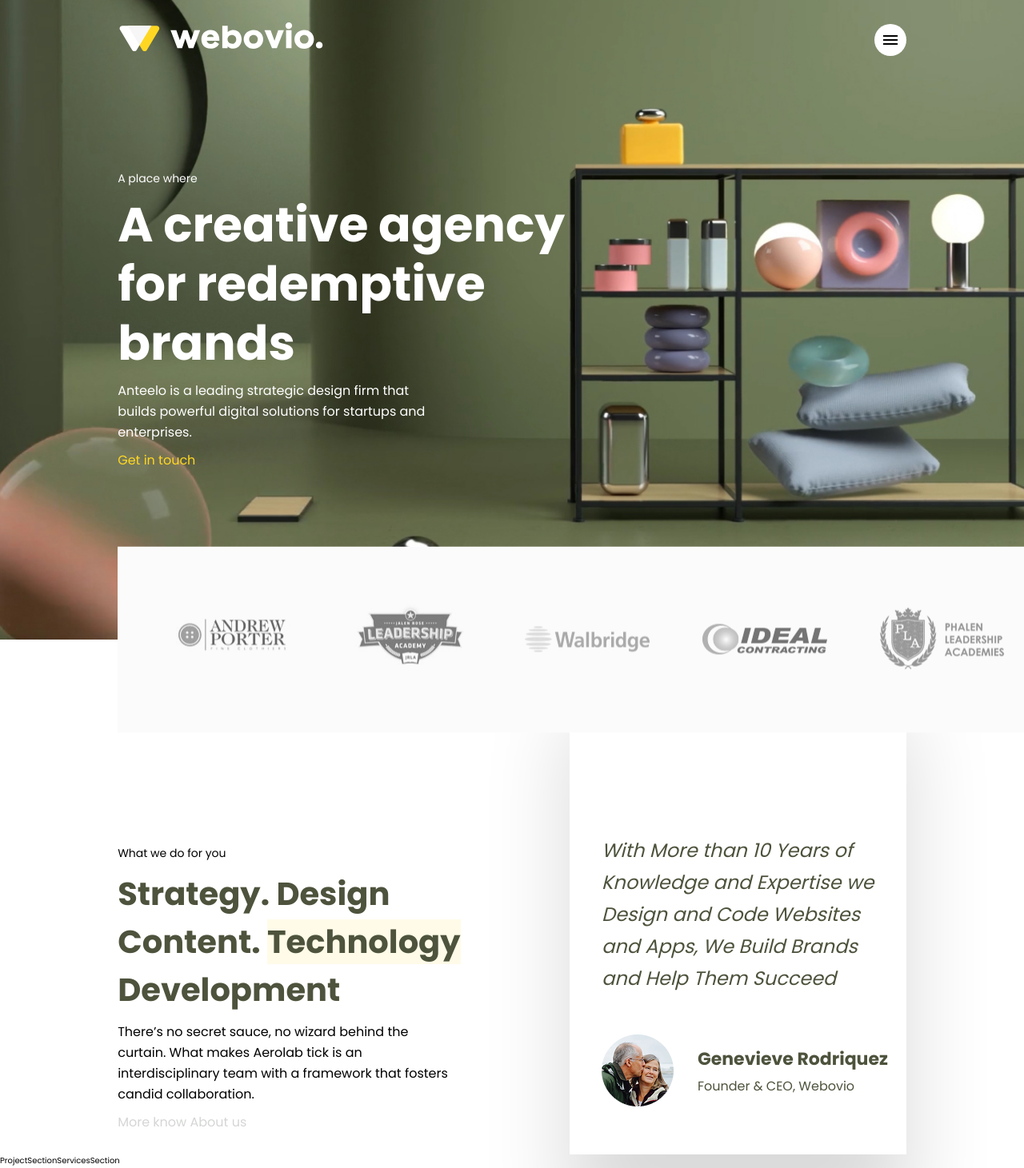
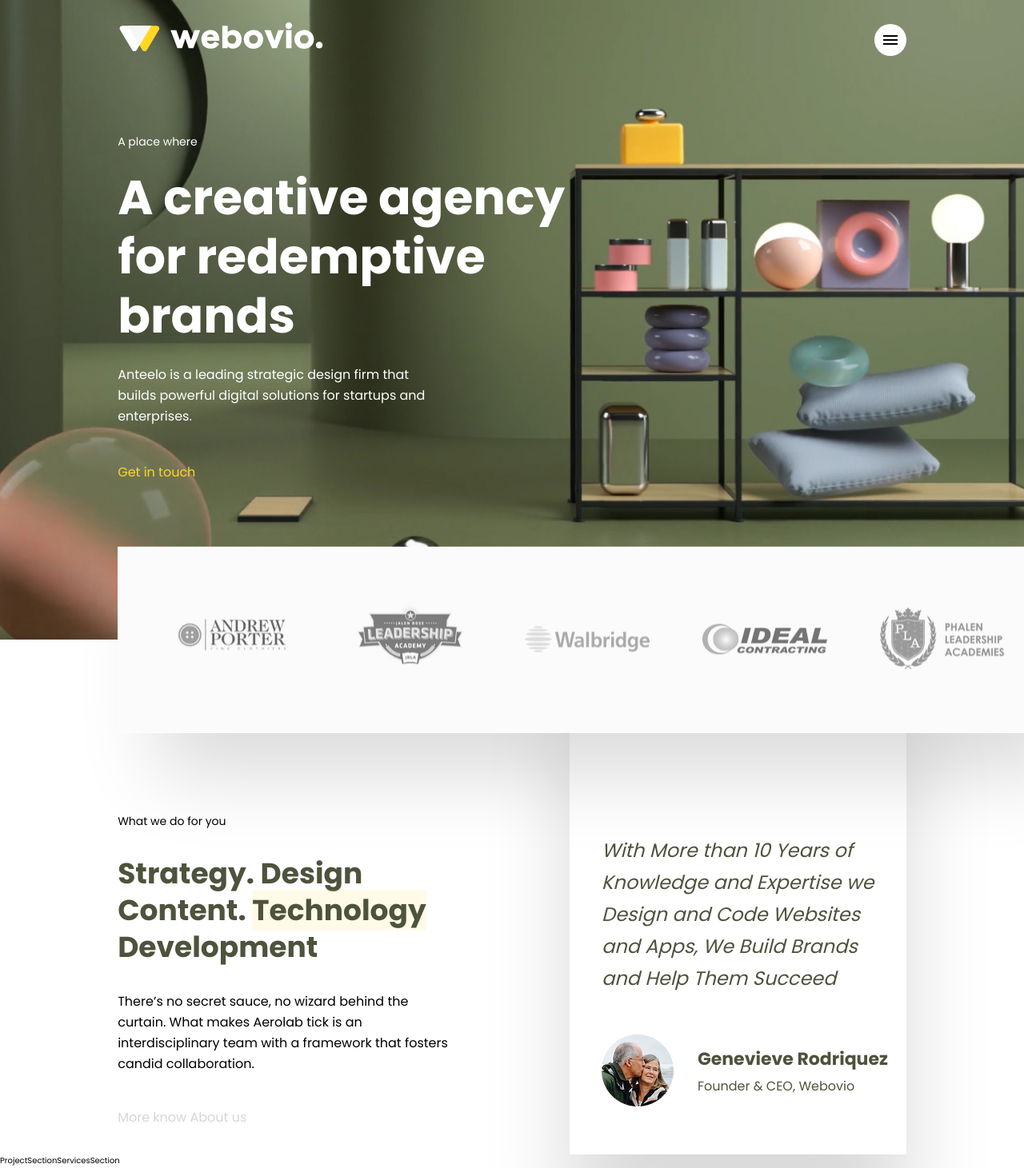
Before and after one commit to Goratsy/WebovioByGoratsy, a Next.js app: page / in a window 1280 px wide. Shown: the top 1461 px of the page at 80% size. Built offline with nearby package versions, Linux system fonts and the light colour scheme.

Commit message:
Common updated, improving interface

```diff
--- a/src/app/globals.css
+++ b/src/app/globals.css
@@ -34,9 +34,10 @@ body::selection {
 }
 
 .h2 {
-  font-size: 4rem;
+  font-size: 3.6rem;
   font-weight: 700;
   color: var(--color-text-primary);
+  line-height: 4.6rem;
 }
 
 .text-paragraph {
--- a/src/components/UI/BurgerMenu/BurgerMenu.module.css
+++ b/src/components/UI/BurgerMenu/BurgerMenu.module.css
@@ -3,7 +3,7 @@
     animation-duration: 1000ms;
 
 }
-
+/*
 .open {
     animation-name: open;
     animation-fill-mode: forwards;
@@ -33,4 +33,4 @@
         height: 200px;
         width: 80px;
     }
-}
+} */
--- a/src/components/UI/CustomLink/CustomLink.tsx
+++ b/src/components/UI/CustomLink/CustomLink.tsx
@@ -38,8 +38,8 @@ const CustomLink: FunctionComponent<CustomLinkProps> = ({children, id, className
 
 
     return (
-        <a id={id} className={`${className} relative text-[1.6rem] text-link hover:text-link-hover active:text-link-active visited:text-link-visited selection:bg-link-selection selection:text-white cursor-pointer duration-500 ease-out-cubic hover:translate-x-4
-                        before:absolute before:top-1/2 before:-left-4 before:rounded-full before:origin-center before:w-0 before:h-0 hover:before:w-2 hover:before:h-2 before:bg-link-hover before:content-[''] before:ease-in-out before:duration-100 before:-translate-y-1/2`}>
+        <a id={id} className={`${className} relative text-[1.6rem] text-link hover:text-link-hover active:text-link-active visited:text-link-visited selection:bg-link-selection selection:text-white cursor-pointer duration-500 ease-out-cubic hover:translate-x-5
+                        before:absolute before:top-1/2 before:-left-5 before:rounded-full before:origin-center before:w-0 before:h-0 hover:before:w-2 hover:before:h-2 before:bg-link-hover before:content-[''] before:ease-in-out before:duration-[250ms] before:-translate-y-1/2`}>
             {children}
             <div id={`before_${id}`} className="before absolute bottom-0 h-[2px] w-full bg-link-hover duration-500 ease-out-cubic" style={{transform: 'scale(0)', transformOrigin: 'left', left: '0', right: 'auto'}}></div>
         </a>
--- a/src/pages/Homepage/Header/Header.tsx
+++ b/src/pages/Homepage/Header/Header.tsx
@@ -13,14 +13,14 @@ const Header: FunctionComponent = () => {
         <header className="relative h-[86.7vh] min-h-[80rem] ">
             <div className="relative flex flex-col justify-center h-full bg-header overflow-hidden">
                 <Navbar />
-                <div className="w-5/12 pl-[11.5%] flex flex-col justify-center items-start gap-4">
-                    <p className="text-section text-white">A place where</p>
-                    <h1 className="h1 text-nowrap">A creative agency<br />for redemptive<br />brands</h1>
-                    <p className="text-paragraph text-white">Anteelo is a leading strategic design firm that builds powerful digital solutions for startups and enterprises.</p>
+                <div className="-translate-y-6 w-5/12 pl-[11.5%] flex flex-col justify-center items-start">
+                    <p className="text-section text-white mb-[2.2rem]">A place where</p>
+                    <h1 className="h1 text-nowrap mb-[2.4rem]">A creative agency<br />for redemptive<br />brands</h1>
+                    <p className="text-paragraph text-white mb-[4.5rem]">Anteelo is a leading strategic design firm that builds powerful digital solutions for startups and enterprises.</p>
                     <CustomLink id='link_header' className="text-link-hover" href="#">Get in touch</CustomLink>
                 </div>
             </div>
-            <div className="absolute bottom-0 right-0 w-[88.5%] translate-y-1/2 overflow-hidden z-50">
+            <div className="absolute bottom-0 right-0 w-[88.5%] translate-y-1/2 overflow-hidden z-50 shadow-[50px_50px_100px_rgba(0,0,0,0.15)]">
                 <div className="bg-[#FBFBFB] pl-[6.5rem] pr-[6.5rem] py-[6rem] flex justify-start items-center gap-[6.6rem]">
                     <Image src={brand1} alt="brand1" />
                     <Image src={brand2} alt="brand2" />
--- a/src/pages/Homepage/Sections/DeationSection/DeationSection.tsx
+++ b/src/pages/Homepage/Sections/DeationSection/DeationSection.tsx
@@ -6,11 +6,11 @@ import manImage from '../../../../../public/homepage/deation/Oval.png';
 
 const DeationSection: FunctionComponent = () => {
     return (
-        <section className="px-[11.5%]">
-            <div className="inline-flex w-[57.3%] flex-col justify-center items-start gap-4 pr-[14.4%]">
+        <section className="px-[11.5%] flex flex-row justify-between items-end">
+            <div className="inline-flex w-[57.3%] mb-[3.4rem] flex-col justify-center items-start pr-[14.4%]">
                 <p className="text-section">What we do for you</p>
-                <h2 className="h2 text-nowrap">Strategy. Design<br />Content. <span className={`${style.bg_text_h2}`}>Technology</span><br />Development </h2>
-                <p className="text-paragraph">There’s no secret sauce, no wizard behind the curtain. What makes Aerolab tick is an interdisciplinary team with a framework that fosters candid collaboration.</p>
+                <h2 className="h2 text-nowrap my-[3.2rem]">Strategy. Design<br />Content. <span className={`${style.bg_text_h2}`}>Technology</span><br />Development </h2>
+                <p className="text-paragraph mb-[4.2rem]">There’s no secret sauce, no wizard behind the curtain. What makes Aerolab tick is an interdisciplinary team with a framework that fosters candid collaboration.</p>
                 <CustomLink id="link_deation_section" href="#">More know About us</CustomLink>
             </div>
             <div className="inline-flex flex-col justify-end relative w-[42.7%] bg-white shadow-[0px_100px_100px_rgba(0,0,0,0.15)] pb-[6rem] px-[4rem] h-[64.4rem]">
```
